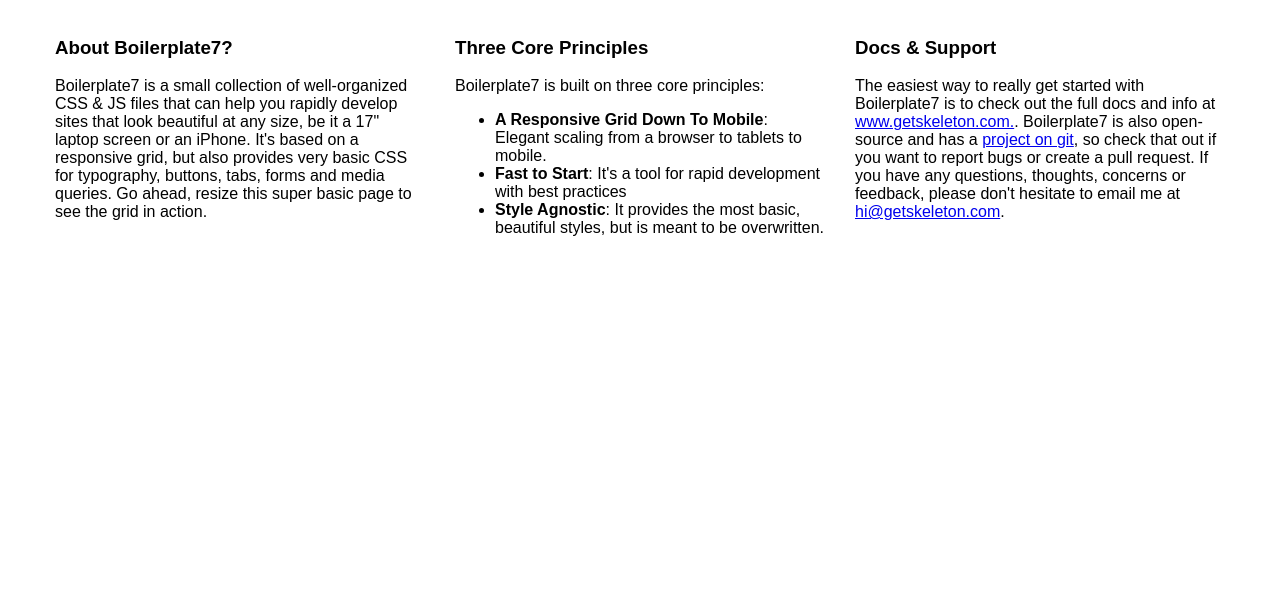
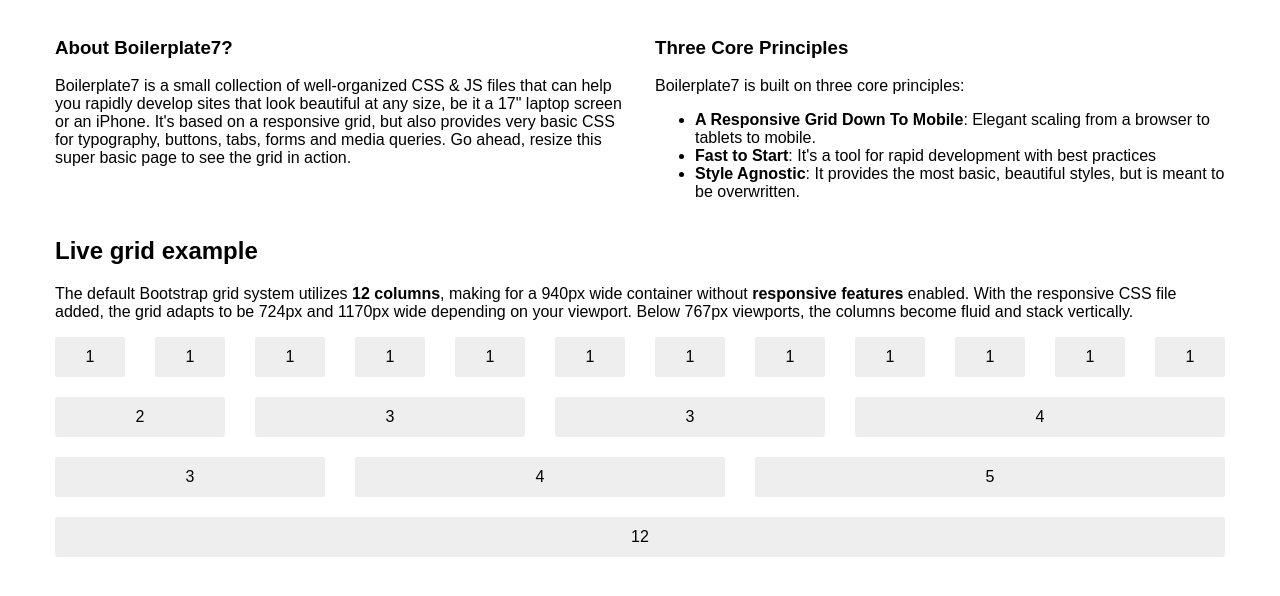
Before and after one commit to yuanyan/boilerplate7, a plain HTML site: page index.html in a window 1280 px wide. Shown: the part 50-646 px from the top of the page. Drawn offline with Linux system fonts and the light colour scheme.

Commit message:
rework simple demo

```diff
--- a/index.html
+++ b/index.html
@@ -19,6 +19,37 @@
 
 
     <link rel="stylesheet" href="assets/css/main.css">
+	<style>
+	.show-grid {
+	  margin-top: 10px;
+	  margin-bottom: 20px;
+	}
+	.show-grid [class*="span"] {
+	  background-color: #eee;
+	  text-align: center;
+	  -webkit-border-radius: 3px;
+		 -moz-border-radius: 3px;
+			  border-radius: 3px;
+	  min-height: 40px;
+	  line-height: 40px;
+	}
+	.show-grid [class*="span"]:hover {
+	  background-color: #ddd;
+	}
+	.show-grid .show-grid {
+	  margin-top: 0;
+	  margin-bottom: 0;
+	}
+	.show-grid .show-grid [class*="span"] {
+	  margin-top: 5px;
+	}
+	.show-grid [class*="span"] [class*="span"] {
+	  background-color: #ccc;
+	}
+	.show-grid [class*="span"] [class*="span"] [class*="span"] {
+	  background-color: #999;
+	}
+	</style>
 
 
     <!--[if lt IE 9]>
@@ -44,12 +75,12 @@
             </h2>
         </header>
 
-        <div id="main" class="row-fluid" role="main">
-            <div class="span4">
+        <div class="row-fluid">
+            <div class="span6">
                 <h3>About Boilerplate7?</h3>
                 <p>Boilerplate7 is a small collection of well-organized CSS &amp; JS files that can help you rapidly develop sites that look beautiful at any size, be it a 17" laptop screen or an iPhone. It's based on a responsive grid, but also provides very basic CSS for typography, buttons, tabs, forms and media queries. Go ahead, resize this super basic page to see the grid in action.</p>
             </div>
-            <div class="span4">
+            <div class="span6">
                 <h3>Three Core Principles</h3>
                 <p>Boilerplate7 is built on three core principles:</p>
                 <ul>
@@ -58,11 +89,42 @@
                     <li><strong>Style Agnostic</strong>: It provides the most basic, beautiful styles, but is meant to be overwritten.</li>
                 </ul>
             </div>
-            <div class="span4">
-                <h3>Docs &amp; Support</h3>
-                <p>The easiest way to really get started with Boilerplate7 is to check out the full docs and info at <a href="http://www.getskeleton.com">www.getskeleton.com.</a>. Boilerplate7 is also open-source and has a <a href="https://github.com/bear7/Boilerplate7">project on git</a>, so check that out if you want to report bugs or create a pull request. If you have any questions, thoughts, concerns or feedback, please don't hesitate to email me at <a href="mailto:hi@getskeleton.com">hi@getskeleton.com</a>.</p>
+        </div>
+
+
+		<div>
+			<h2>Live grid example</h2>
+			<p>The default Bootstrap grid system utilizes <strong>12 columns</strong>, making for a 940px wide container without <strong>responsive features</strong> enabled. With the responsive CSS file added, the grid adapts to be 724px and 1170px wide depending on your viewport. Below 767px viewports, the columns become fluid and stack vertically.</p>
+
+            <div class="row show-grid">
+              <div class="span1">1</div>
+              <div class="span1">1</div>
+              <div class="span1">1</div>
+              <div class="span1">1</div>
+              <div class="span1">1</div>
+              <div class="span1">1</div>
+              <div class="span1">1</div>
+              <div class="span1">1</div>
+              <div class="span1">1</div>
+              <div class="span1">1</div>
+              <div class="span1">1</div>
+              <div class="span1">1</div>
             </div>
-        </div>
+            <div class="row show-grid">
+              <div class="span2">2</div>
+              <div class="span3">3</div>
+              <div class="span3">3</div>
+              <div class="span4">4</div>
+            </div>
+            <div class="row show-grid">
+			  <div class="span3">3</div>
+              <div class="span4">4</div>
+              <div class="span5">5</div>
+            </div>
+            <div class="row show-grid">
+              <div class="span12">12</div>
+            </div>
+          </div>
 
         <footer>
 
```
